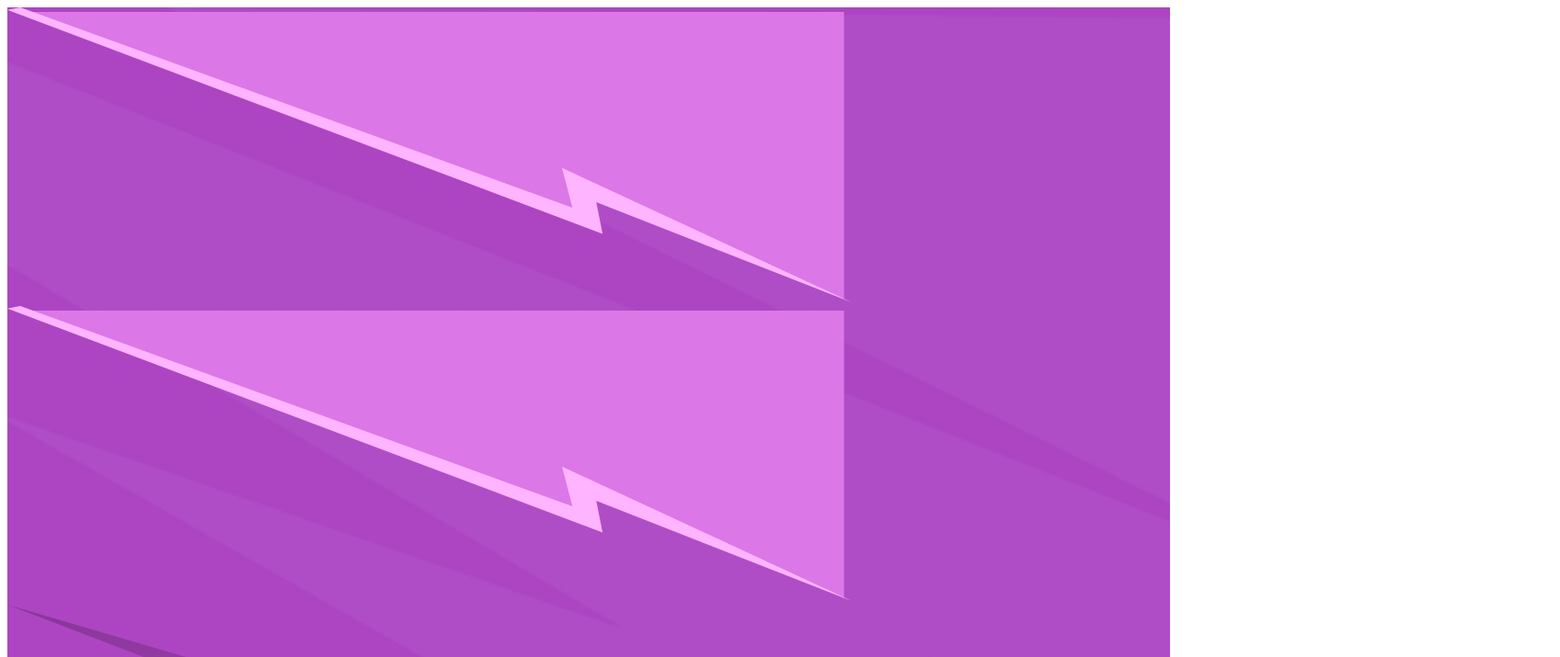
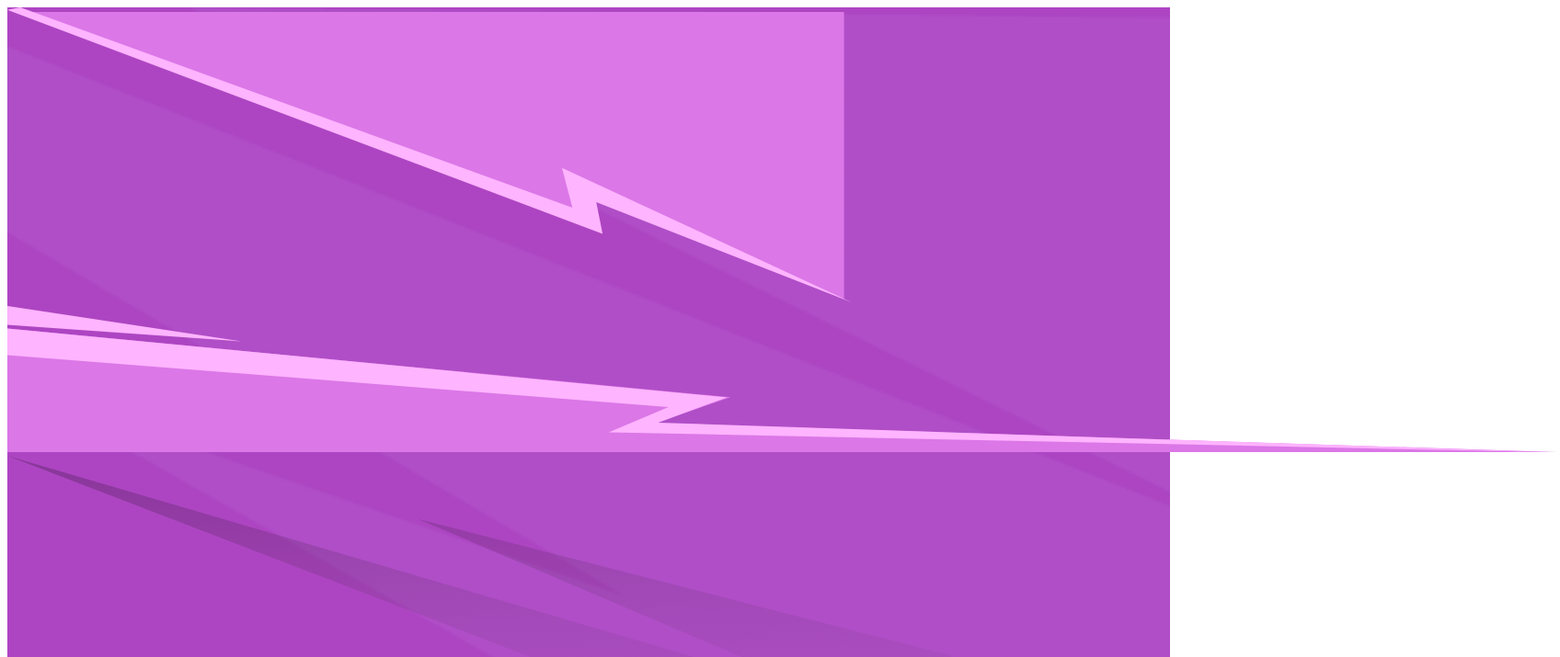
Before and after one commit to optigames/sparkball-char-select, a React (Vite) app: page / in a window 1280 px wide. Shown: the top 715 px of the page at 92% size, 1696 px wide, since content can reach past the window. Built offline with nearby package versions, Linux system fonts and the light colour scheme; the HTML template or start-up script is replaced by a standard one; a web font is replaced by a local one.

Commit message:
change bottom svg

```diff
--- a/src/components/SVG.jsx
+++ b/src/components/SVG.jsx
@@ -89,30 +89,43 @@ export const TopShape = ({ ShapeMain, ShapeBorder }) => (
 export const BottomShape = ({ ShapeMain, ShapeBorder }) => (
   <svg
     xmlns="http://www.w3.org/2000/svg"
-    width="917.894"
-    height="320.98"
-    viewBox="0 0 917.894 320.98"
+    width="1688.093"
+    height="159.12"
+    viewBox="0 0 1688.093 159.12"
     className="hero__bottom-shape"
   >
     <g
-      id="Group_8738"
-      data-name="Group 8738"
-      transform="translate(-1014.982 4.913)"
+      id="Group_8735"
+      data-name="Group 8735"
+      transform="translate(-12891 -15876.88)"
     >
       <path
-        id="Path_10410"
-        data-name="Path 10410"
-        d="M-1700,13987c5.959,3.782,625.894,228.042,625.894,228.042l-10.054-38.326,285.8,122.979V13987Z"
-        transform="translate(2723 -13987)"
+        id="Path_10437"
+        data-name="Path 10437"
+        d="M-2723,14926.653l786.312,74.817-82.239,28.067,984.019,31.717H-2723Z"
+        transform="translate(15614 974.745)"
         fill={ShapeMain}
       />
       <path
-        id="Path_10428"
-        data-name="Path 10428"
-        d="M12406.908,13579.71l647.122,243.79-6.875-34.511,277.646,108.983-314.883-146.219,11.287,43.2-600.313-217.965Z"
-        transform="translate(-11391.926 -13581.905)"
+        id="Path_10427"
+        data-name="Path 10427"
+        d="M11385,15678.462l782.277,74.826-74.688,27.517,966.826,32.155-1020.582-21.64,64.861-27.518L11385,15707.394Z"
+        transform="translate(1506 223)"
         fill={ShapeBorder}
       />
+      <g
+        id="Group_8734"
+        data-name="Group 8734"
+        transform="translate(12891.502 14957)"
+      >
+        <path
+          id="Subtraction_124"
+          data-name="Subtraction 124"
+          d="M-12309.011-14549.605l-254.491-17.952v-20.562l254.491,38.513Z"
+          transform="translate(12563 15508)"
+          fill={ShapeBorder}
+        />
+      </g>
     </g>
   </svg>
 );
@@ -164,3 +177,44 @@ BottomShape.propTypes = {
 BottomShadow.propTypes = {
   ShapeMain: PropTypes.string.isRequired,
 };
+
+<svg
+  xmlns="http://www.w3.org/2000/svg"
+  width="1688.093"
+  height="159.12"
+  viewBox="0 0 1688.093 159.12"
+>
+  <g
+    id="Group_8735"
+    data-name="Group 8735"
+    transform="translate(-12891 -15876.88)"
+  >
+    <path
+      id="Path_10437"
+      data-name="Path 10437"
+      d="M-2723,14926.653l786.312,74.817-82.239,28.067,984.019,31.717H-2723Z"
+      transform="translate(15614 974.745)"
+      fill="#db77e7"
+    />
+    <path
+      id="Path_10427"
+      data-name="Path 10427"
+      d="M11385,15678.462l782.277,74.826-74.688,27.517,966.826,32.155-1020.582-21.64,64.861-27.518L11385,15707.394Z"
+      transform="translate(1506 223)"
+      fill="#feb4ff"
+    />
+    <g
+      id="Group_8734"
+      data-name="Group 8734"
+      transform="translate(12891.502 14957)"
+    >
+      <path
+        id="Subtraction_124"
+        data-name="Subtraction 124"
+        d="M-12309.011-14549.605l-254.491-17.952v-20.562l254.491,38.513Z"
+        transform="translate(12563 15508)"
+        fill="#feb4ff"
+      />
+    </g>
+  </g>
+</svg>;
--- a/src/scss/main.scss
+++ b/src/scss/main.scss
@@ -66,10 +66,9 @@ $responsiveType: 1;
   }
   &__bottom-shape {
     position: absolute;
-    bottom: -10px;
-    left: -50px;
+    bottom: 0px;
+    left: 0px;
     z-index: 4;
-    transform: rotate(180deg);
   }
   &__bottom-shadow {
     position: absolute;
```
